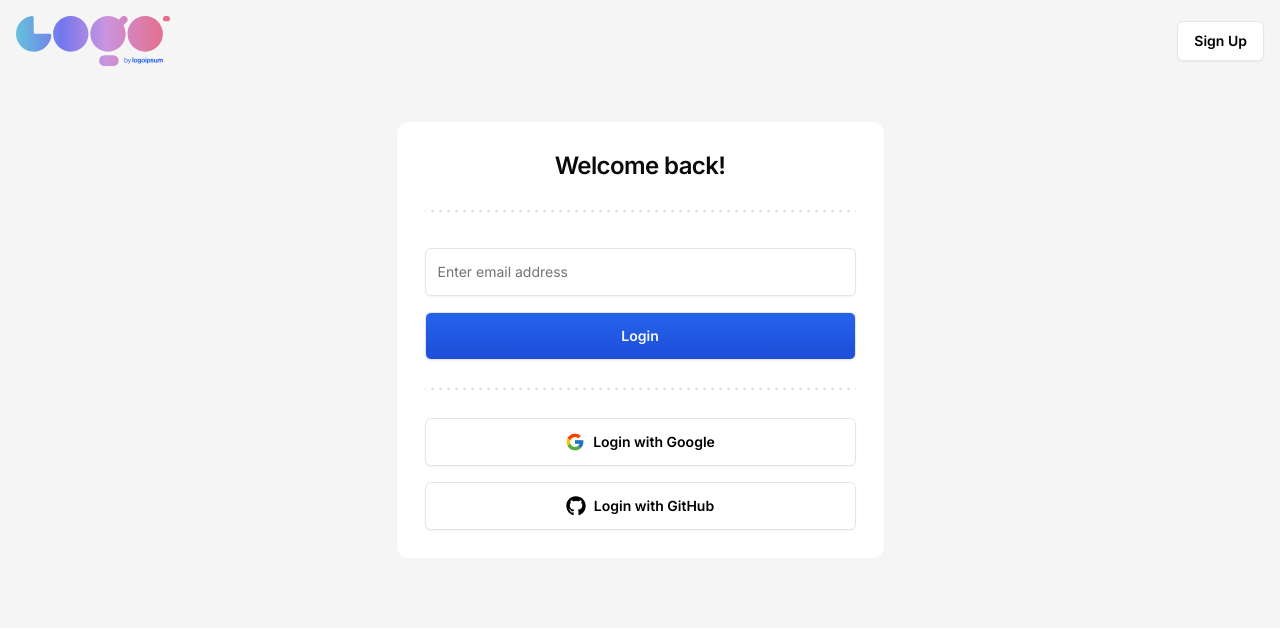
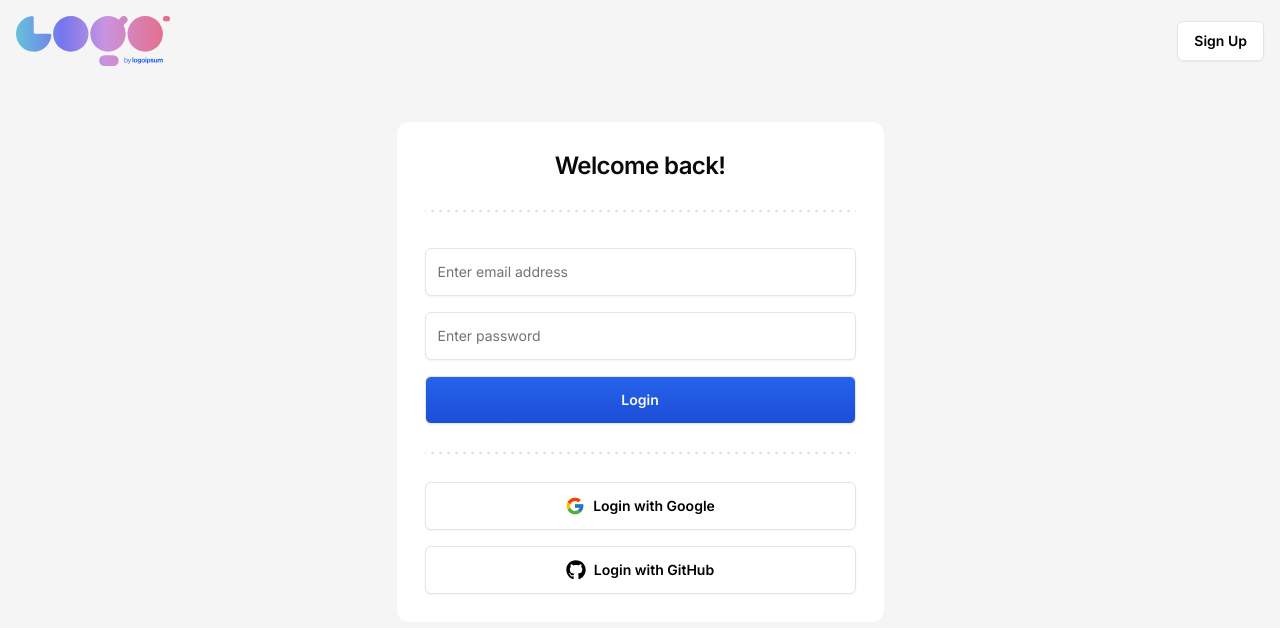
Before and after one commit to rizonkumar/jira, a Next.js app: page /sign-in in a window 1280 px wide. Shown: the top 628 px of the page. Built offline with nearby package versions, Linux system fonts and the light colour scheme.

Commit message:
Fix: Added input field for the password

```diff
--- a/src/features/auth/components/sign-in-card.tsx
+++ b/src/features/auth/components/sign-in-card.tsx
@@ -9,7 +9,6 @@ import {
   FormControl,
   FormField,
   FormItem,
-  FormLabel,
   FormMessage,
 } from "@/components/ui/form";
 import { Input } from "@/components/ui/input";
@@ -18,7 +17,7 @@ import { zodResolver } from "@hookform/resolvers/zod";
 
 const formSchema = z.object({
   email: z.string().email(),
-  password: z.string().min(),
+  password: z.string().min(1, "Required"),
 });
 
 export const SignInCard = () => {
@@ -61,6 +60,22 @@ export const SignInCard = () => {
                 </FormItem>
               )}
             />
+            <FormField
+              name="password"
+              control={form.control}
+              render={({ field }) => (
+                <FormItem>
+                  <FormControl>
+                    <Input
+                      {...field}
+                      type="password"
+                      placeholder="Enter password"
+                    />
+                  </FormControl>
+                  <FormMessage />
+                </FormItem>
+              )}
+            />
             <Button disabled={false} size="lg" className="w-full">
               Login
             </Button>
```
